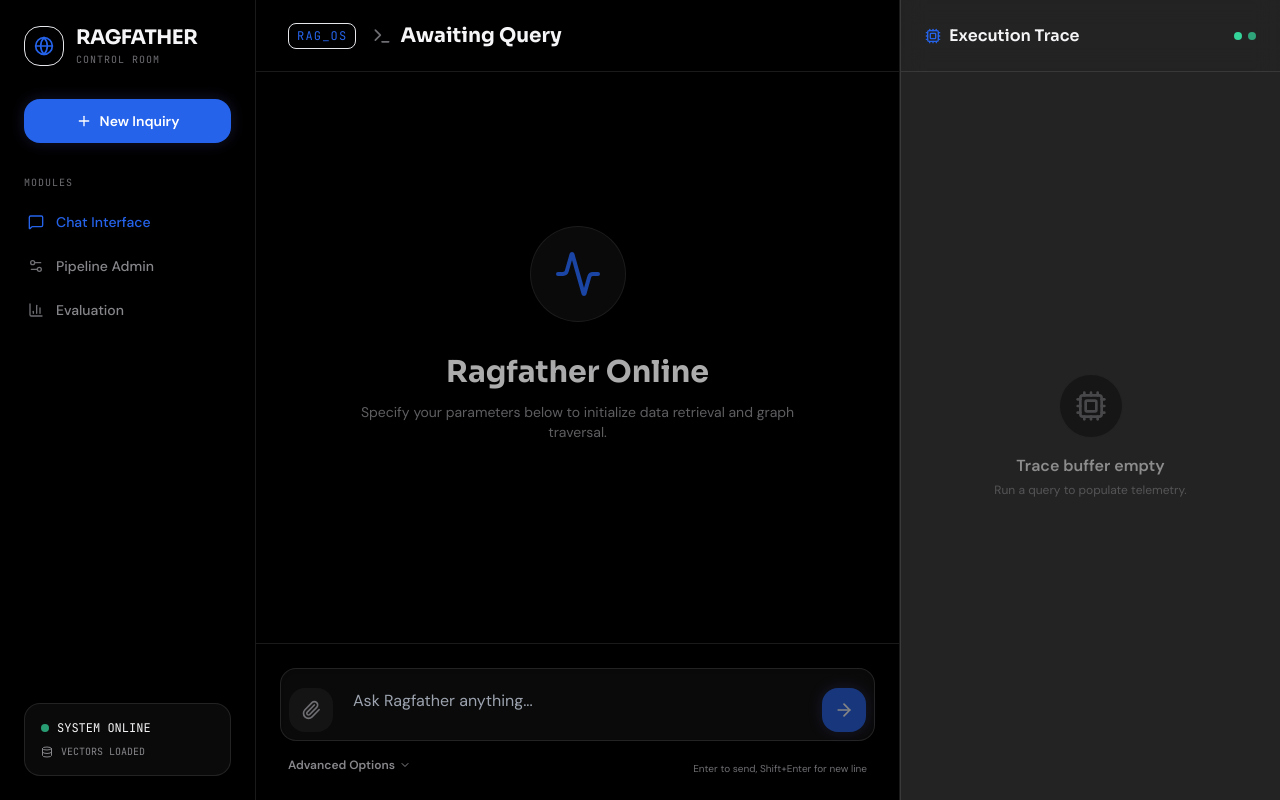
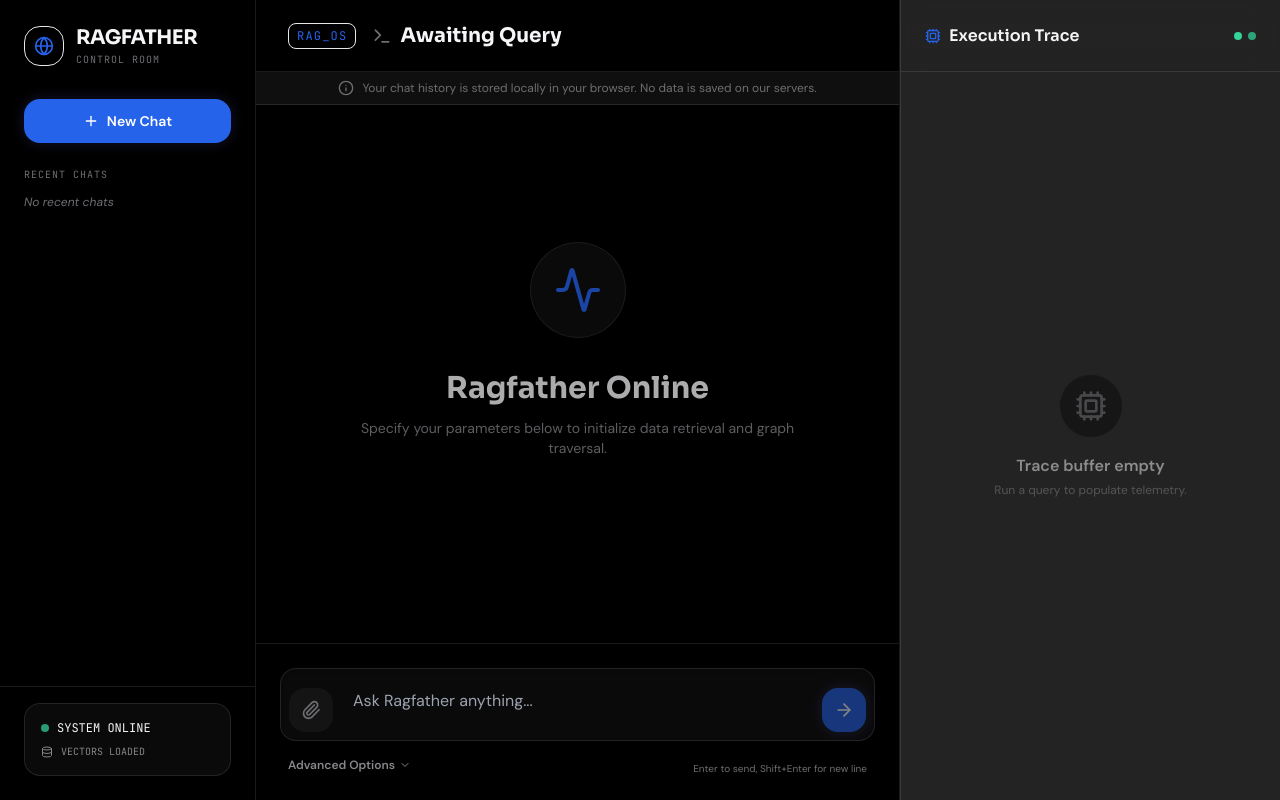
Before and after one commit to virtualvasu/rag-father, a React (Vite) app in the folder frontend/: page /chat in a window 1280 px wide. Built offline with nearby package versions, Linux system fonts and the light colour scheme.

Commit message:
chat interface: add chat history

```diff
--- a/frontend/src/components/Sidebar.jsx
+++ b/frontend/src/components/Sidebar.jsx
@@ -1,14 +1,47 @@
-import { Link, useLocation } from 'react-router-dom';
-import { Plus, MessageSquare, Settings2, BarChart3, Database, Globe } from 'lucide-react';
+import { useState, useEffect } from 'react';
+import { Link, useLocation, useNavigate } from 'react-router-dom';
+import { Plus, MessageSquare, Trash2, Globe, Database } from 'lucide-react';
+import { getAllSessions, deleteSession } from '../utils/chatDb';
 
 export default function Sidebar() {
   const location = useLocation();
+  const navigate = useNavigate();
+  const [sessions, setSessions] = useState([]);
 
-  const navItems = [
-    { name: 'Chat Interface', path: '/chat', icon: MessageSquare },
-    { name: 'Pipeline Admin', path: '/admin', icon: Settings2 },
-    { name: 'Evaluation', path: '/evaluate', icon: BarChart3 }
-  ];
+  const currentSessionId = new URLSearchParams(location.search).get('session');
+
+  useEffect(() => {
+    const fetchSessions = async () => {
+      try {
+        const data = await getAllSessions();
+        setSessions(data);
+      } catch (err) {
+        console.error("Failed to load sessions:", err);
+      }
+    };
+
+    fetchSessions();
+
+    const handleUpdate = () => {
+      fetchSessions();
+    };
+
+    window.addEventListener('chat-sessions-updated', handleUpdate);
+    return () => window.removeEventListener('chat-sessions-updated', handleUpdate);
+  }, []);
+
+  const handleDeleteSession = async (e, id) => {
+    e.preventDefault();
+    e.stopPropagation();
+    try {
+      await deleteSession(id);
+      if (currentSessionId === id) {
+        navigate('/chat');
+      }
+    } catch (err) {
+      console.error("Failed to delete session:", err);
+    }
+  };
 
   return (
     <nav className="h-screen w-64 fixed left-0 top-0 bg-surface-dark border-r border-border flex flex-col py-6 z-50 transition-colors duration-300">
@@ -26,56 +59,55 @@ export default function Sidebar() {
       </div>
 
       {/* New Conversation Button */}
-      <div className="px-6 mb-8">
-        <button
-          onClick={() => {
-            if (location.pathname === '/chat') {
-              window.location.reload();
-            } else {
-              window.location.href = '/chat';
-            }
-          }}
+      <div className="px-6 mb-6">
+        <Link
+          to="/chat"
           className="w-full bg-primary hover:bg-primary-light text-white rounded-xl font-sans text-sm font-semibold flex items-center justify-center gap-2 py-3 transition-all shadow-[0_0_15px_rgba(99,102,241,0.2)] hover:shadow-[0_0_20px_rgba(99,102,241,0.4)]"
         >
           <Plus className="w-4 h-4" />
-          New Inquiry
-        </button>
+          New Chat
+        </Link>
       </div>
 
-      {/* Navigation */}
-      <div className="px-4 flex-1">
-        <h2 className="px-2 font-mono text-[10px] text-text-muted uppercase tracking-widest mb-3">Modules</h2>
+      {/* Navigation / Sessions */}
+      <div className="px-4 flex-1 overflow-y-auto custom-scrollbar">
+        <h2 className="px-2 font-mono text-[10px] text-text-muted uppercase tracking-widest mb-3">Recent Chats</h2>
         <ul className="space-y-1">
-          {navItems.map((item) => {
-            const isActive = location.pathname === item.path.split('?')[0] &&
-                             (item.path.includes('tab=') ? location.search.includes(item.path.split('?')[1]) : true);
-
-            // Special handling for the chat route to make it active when on /chat
-            const isChatRoute = item.path === '/chat' && location.pathname === '/chat';
-
-            const currentlyActive = isActive || isChatRoute;
+          {sessions.length === 0 ? (
+            <div className="px-2 text-xs text-text-muted font-sans italic">No recent chats</div>
+          ) : (
+            sessions.map((session) => {
+              const isActive = currentSessionId === session.id;
 
               return (
-              <li key={item.name}>
+                <li key={session.id}>
                   <Link
-                  to={item.path}
-                  className={`flex items-center gap-3 px-3 py-2.5 rounded-lg font-sans text-sm font-medium transition-all ${
-                    currentlyActive
+                    to={`/chat?session=${session.id}`}
+                    className={`group flex items-center gap-3 px-3 py-2.5 rounded-lg font-sans text-sm font-medium transition-all ${
+                      isActive
                         ? 'bg-primary/10 text-primary'
                         : 'text-text-secondary hover:bg-surface hover:text-text-primary'
                     }`}
                   >
-                  <item.icon className={`w-4 h-4 ${currentlyActive ? 'text-primary' : 'text-text-muted'}`} />
-                  {item.name}
+                    <MessageSquare className={`w-4 h-4 flex-shrink-0 ${isActive ? 'text-primary' : 'text-text-muted'}`} />
+                    <span className="truncate flex-1" title={session.title}>{session.title || "New Chat"}</span>
+                    <button
+                      onClick={(e) => handleDeleteSession(e, session.id)}
+                      className={`flex-shrink-0 text-text-muted hover:text-error transition-colors ${isActive ? 'opacity-100' : 'opacity-0 group-hover:opacity-100'}`}
+                      title="Delete chat"
+                    >
+                      <Trash2 className="w-3.5 h-3.5" />
+                    </button>
                   </Link>
                 </li>
               );
-          })}
+            })
+          )}
         </ul>
       </div>
 
       {/* System Status Footer */}
-      <div className="px-6 mt-auto">
+      <div className="px-6 mt-4 pt-4 border-t border-border">
         <div className="bg-surface border border-border rounded-xl p-4">
           <div className="flex items-center gap-2 mb-2">
             <div className="w-2 h-2 rounded-full bg-emerald-400 animate-pulse"></div>
--- a/frontend/src/pages/ChatInterface.jsx
+++ b/frontend/src/pages/ChatInterface.jsx
@@ -6,9 +6,12 @@ import {
   Moon, Sun, ArrowRight, Paperclip, Lock,
   Cpu, Search, Network, FileText, Scale,
   Copy, Flag, BookOpen, RotateCw, Layers, Server,
-  ChevronDown, ChevronUp, Activity, Terminal
+  ChevronDown, ChevronUp, Activity, Terminal,
+  Trash2, AlertTriangle, Info
 } from 'lucide-react';
+import { getSession, saveSession } from '../utils/chatDb';
 import Sidebar from '../components/Sidebar';
+import { useLocation, useNavigate } from 'react-router-dom';
 
 export default function ChatInterface() {
   const [messages, setMessages] = useState([]);
@@ -20,7 +23,33 @@ export default function ChatInterface() {
   const [useCitations, setUseCitations] = useState(true);
   const [tracePanelOpen, setTracePanelOpen] = useState(true);
   const [advancedOpen, setAdvancedOpen] = useState(false);
+  const [storageWarning, setStorageWarning] = useState(null);
   const messagesEndRef = useRef(null);
+
+  const location = useLocation();
+  const navigate = useNavigate();
+  const sessionId = new URLSearchParams(location.search).get('session');
+
+  // Load session on mount or when sessionId changes
+  useEffect(() => {
+    const loadSession = async () => {
+      if (!sessionId) {
+        setMessages([]);
+        return;
+      }
+      try {
+        const session = await getSession(sessionId);
+        if (session && session.messages) {
+          setMessages(session.messages);
+        } else {
+          setMessages([]);
+        }
+      } catch (err) {
+        console.error("Failed to load chat history:", err);
+      }
+    };
+    loadSession();
+  }, [sessionId]);
 
   // Auto-scroll to bottom of chat
   const scrollToBottom = () => {
@@ -45,9 +74,38 @@ export default function ChatInterface() {
       timestamp: new Date().toLocaleTimeString([], { hour: '2-digit', minute: '2-digit' })
     };
 
-    setMessages(prev => [...prev, newUserMsg]);
+    const newMessages = [...messages, newUserMsg];
+    setMessages(newMessages);
     setInputValue('');
     setIsLoading(true);
+
+    let currentId = sessionId;
+    let sessionTitle = messages.length > 0 ? undefined : userQuery.slice(0, 30) + (userQuery.length > 30 ? '...' : '');
+
+    if (!currentId) {
+      currentId = 'session_' + Date.now();
+      navigate(`/chat?session=${currentId}`, { replace: true });
+    } else {
+      try {
+        const existingSession = await getSession(currentId);
+        if (existingSession && existingSession.title) {
+          sessionTitle = existingSession.title;
+        }
+      } catch (err) {}
+    }
+
+    try {
+      await saveSession({
+        id: currentId,
+        title: sessionTitle || 'New Chat',
+        updatedAt: Date.now(),
+        messages: newMessages
+      });
+    } catch (err) {
+      if (err.message === 'QuotaExceededError') {
+        setStorageWarning("Your browser storage is full. Please clear some chat history to save new messages.");
+      }
+    }
 
     try {
       const response = await fetch('/api/query', {
@@ -81,7 +139,21 @@ export default function ChatInterface() {
         timestamp: new Date().toLocaleTimeString([], { hour: '2-digit', minute: '2-digit' })
       };
 
-      setMessages(prev => [...prev, newAssistantMsg]);
+      const finalMessages = [...newMessages, newAssistantMsg];
+      setMessages(finalMessages);
+
+      try {
+        await saveSession({
+          id: currentId,
+          title: sessionTitle || 'New Chat',
+          updatedAt: Date.now(),
+          messages: finalMessages
+        });
+      } catch (err) {
+        if (err.message === 'QuotaExceededError') {
+          setStorageWarning("Your browser storage is full. Please clear some chat history to save new messages.");
+        }
+      }
     } catch (error) {
       console.error("Failed to fetch query:", error);
       const errorMsg = {
@@ -91,7 +163,22 @@ export default function ChatInterface() {
         isError: true,
         timestamp: new Date().toLocaleTimeString([], { hour: '2-digit', minute: '2-digit' })
       };
-      setMessages(prev => [...prev, errorMsg]);
+
+      const finalMessagesWithError = [...newMessages, errorMsg];
+      setMessages(finalMessagesWithError);
+
+      try {
+        await saveSession({
+          id: currentId,
+          title: sessionTitle || 'New Chat',
+          updatedAt: Date.now(),
+          messages: finalMessagesWithError
+        });
+      } catch (err) {
+        if (err.message === 'QuotaExceededError') {
+          setStorageWarning("Your browser storage is full. Please clear some chat history to save new messages.");
+        }
+      }
     } finally {
       setIsLoading(false);
     }
@@ -144,6 +231,22 @@ export default function ChatInterface() {
               </button>
             </div>
           </header>
+
+          {/* Storage Warning Banner */}
+          {storageWarning && (
+            <div className="bg-error/10 border-b border-error/20 px-6 py-3 flex items-center gap-3">
+              <AlertTriangle className="w-5 h-5 text-error flex-shrink-0" />
+              <p className="text-sm font-sans text-error flex-1">{storageWarning}</p>
+            </div>
+          )}
+
+          {/* Storage Info Banner */}
+          <div className="bg-surface-high border-b border-border px-6 py-2 flex items-center justify-center gap-2 shadow-sm">
+            <Info className="w-4 h-4 text-text-muted" />
+            <p className="text-xs font-sans text-text-muted">
+              Your chat history is stored locally in your browser. No data is saved on our servers.
+            </p>
+          </div>
 
           {/* Scrollable Chat History */}
           <div className="flex-1 overflow-y-auto px-6 md:px-16 lg:px-24 py-12 flex flex-col gap-12 custom-scrollbar">
--- /dev/null
+++ b/frontend/src/utils/chatDb.js
@@ -0,0 +1,105 @@
+const DB_NAME = 'RagfatherChatDB';
+const DB_VERSION = 2; // Increment version to drop old 'messages' store logic or add 'sessions'
+const STORE_NAME = 'sessions';
+
+export const initChatDB = () => {
+  return new Promise((resolve, reject) => {
+    const request = indexedDB.open(DB_NAME, DB_VERSION);
+
+    request.onerror = (event) => {
+      console.error("IndexedDB error:", event.target.error);
+      reject(event.target.error);
+    };
+
+    request.onsuccess = (event) => {
+      resolve(event.target.result);
+    };
+
+    request.onupgradeneeded = (event) => {
+      const db = event.target.result;
+      if (!db.objectStoreNames.contains(STORE_NAME)) {
+        db.createObjectStore(STORE_NAME, { keyPath: 'id' });
+      }
+    };
+  });
+};
+
+export const getAllSessions = async () => {
+  const db = await initChatDB();
+  return new Promise((resolve, reject) => {
+    const transaction = db.transaction([STORE_NAME], 'readonly');
+    const store = transaction.objectStore(STORE_NAME);
+    const request = store.getAll();
+
+    request.onsuccess = () => {
+      // Sort by updatedAt descending
+      const sorted = request.result.sort((a, b) => b.updatedAt - a.updatedAt);
+      resolve(sorted);
+    };
+    request.onerror = (e) => reject(e.target.error);
+  });
+};
+
+export const getSession = async (id) => {
+  const db = await initChatDB();
+  return new Promise((resolve, reject) => {
+    const transaction = db.transaction([STORE_NAME], 'readonly');
+    const store = transaction.objectStore(STORE_NAME);
+    const request = store.get(id);
+
+    request.onsuccess = () => resolve(request.result);
+    request.onerror = (e) => reject(e.target.error);
+  });
+};
+
+export const saveSession = async (session) => {
+  const db = await initChatDB();
+  return new Promise((resolve, reject) => {
+    const transaction = db.transaction([STORE_NAME], 'readwrite');
+    const store = transaction.objectStore(STORE_NAME);
+    const request = store.put(session);
+
+    request.onsuccess = () => {
+      // Dispatch custom event to notify other components (e.g. Sidebar)
+      window.dispatchEvent(new Event('chat-sessions-updated'));
+      resolve(request.result);
+    };
+    request.onerror = (e) => {
+      if (e.target.error && e.target.error.name === 'QuotaExceededError') {
+        reject(new Error('QuotaExceededError'));
+      } else {
+        reject(e.target.error);
+      }
+    };
+  });
+};
+
+export const deleteSession = async (id) => {
+  const db = await initChatDB();
+  return new Promise((resolve, reject) => {
+    const transaction = db.transaction([STORE_NAME], 'readwrite');
+    const store = transaction.objectStore(STORE_NAME);
+    const request = store.delete(id);
+
+    request.onsuccess = () => {
+      window.dispatchEvent(new Event('chat-sessions-updated'));
+      resolve();
+    };
+    request.onerror = (e) => reject(e.target.error);
+  });
+};
+
+export const clearAllSessions = async () => {
+  const db = await initChatDB();
+  return new Promise((resolve, reject) => {
+    const transaction = db.transaction([STORE_NAME], 'readwrite');
+    const store = transaction.objectStore(STORE_NAME);
+    const request = store.clear();
+
+    request.onsuccess = () => {
+      window.dispatchEvent(new Event('chat-sessions-updated'));
+      resolve();
+    };
+    request.onerror = (e) => reject(e.target.error);
+  });
+};
```
Also changed, not shown: 2 other files (tests, documents, lock files or other folders). Lines whose indentation alone changed are shown as unchanged.
